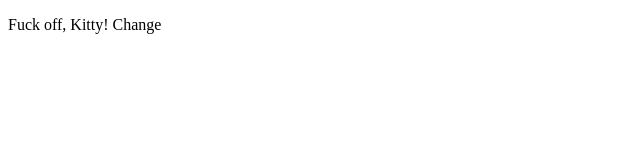
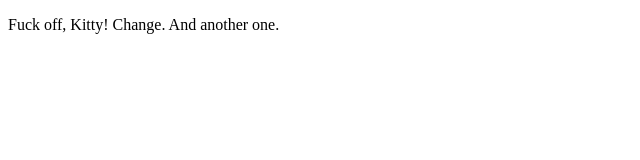
Before and after one commit to RottenGotten/coursera-test, a plain HTML site: page site/index.html in a window 1280 px wide. Shown: the whole page, without its empty margins (0-640 px from the left). Drawn offline with Linux system fonts and the light colour scheme.

Commit message:
Just another one change test

```diff
--- a/site/index.html
+++ b/site/index.html
@@ -4,6 +4,6 @@
 	<title>Hello Kitty!</title>
 </head>
 <body>
-<p>Fuck off, Kitty! Change</p>
+<p>Fuck off, Kitty! Change. And another one.</p>
 </body>
 </html>
```
